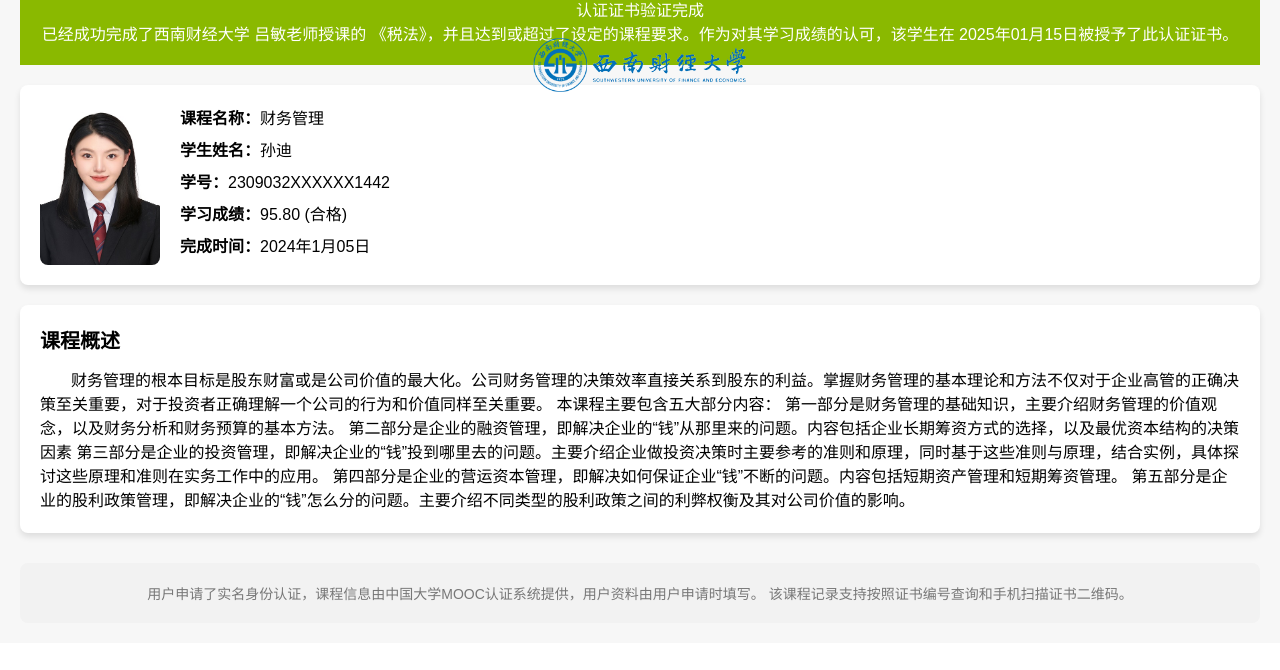
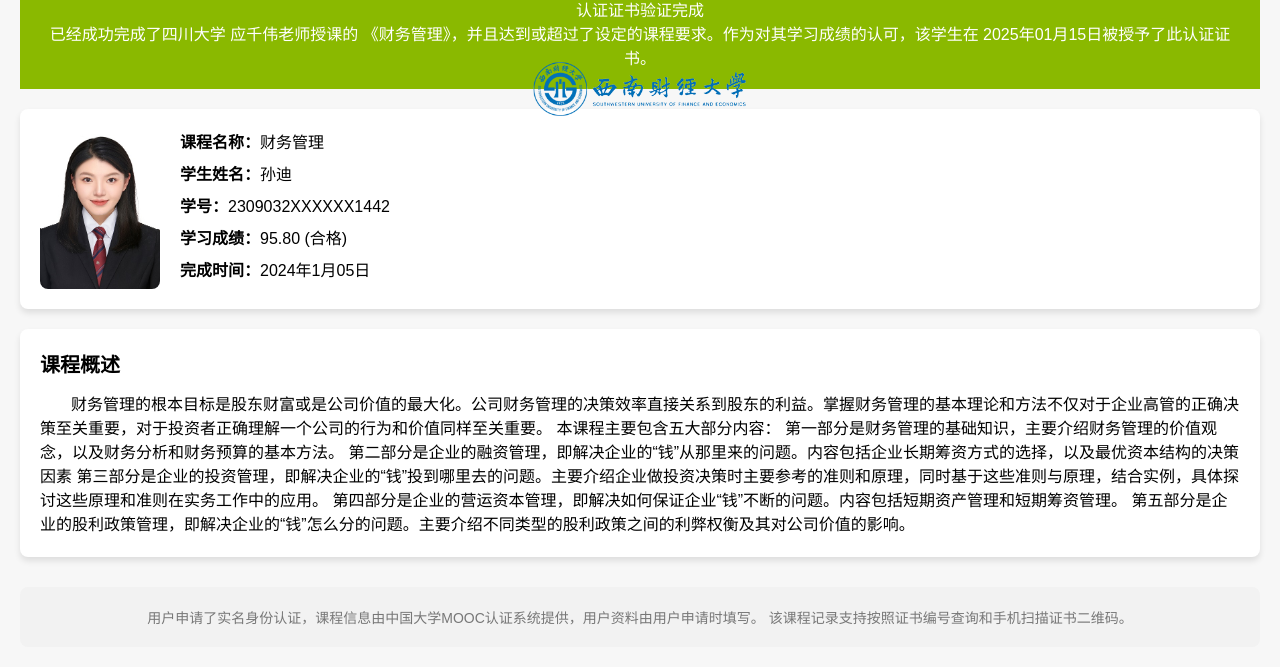
Before and after one commit to icourse163/verifyResult2.github.io, a plain HTML site: page index.html in a window 1280 px wide. Shown: the part 130-800 px from the top of the page. Drawn offline with Linux system fonts and the light colour scheme.

Commit message:
Update index.html

```diff
--- a/index.html
+++ b/index.html
@@ -20,7 +20,7 @@
             </div>
             <div class="info">
                 <p>认证证书验证完成</p>
-                <p>已经成功完成了西南财经大学 吕敏老师授课的 《税法》，并且达到或超过了设定的课程要求。作为对其学习成绩的认可，该学生在 2025年01月15日被授予了此认证证书。</p>
+                <p>已经成功完成了四川大学 应千伟老师授课的 《财务管理》，并且达到或超过了设定的课程要求。作为对其学习成绩的认可，该学生在 2025年01月15日被授予了此认证证书。</p>
             </div>
         </header>
 
```
